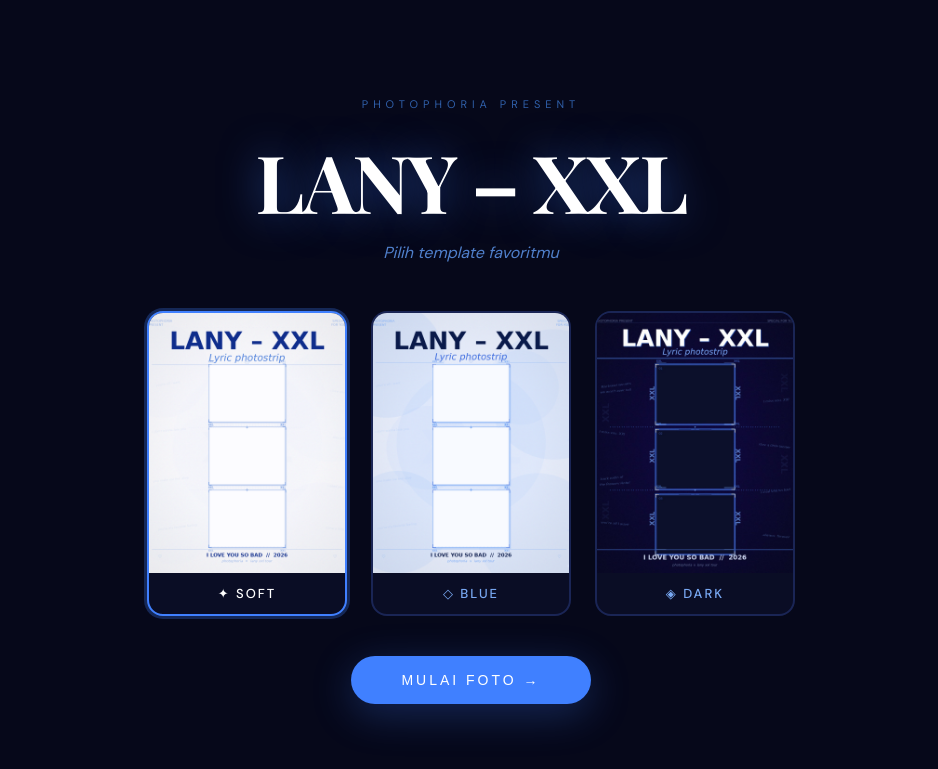
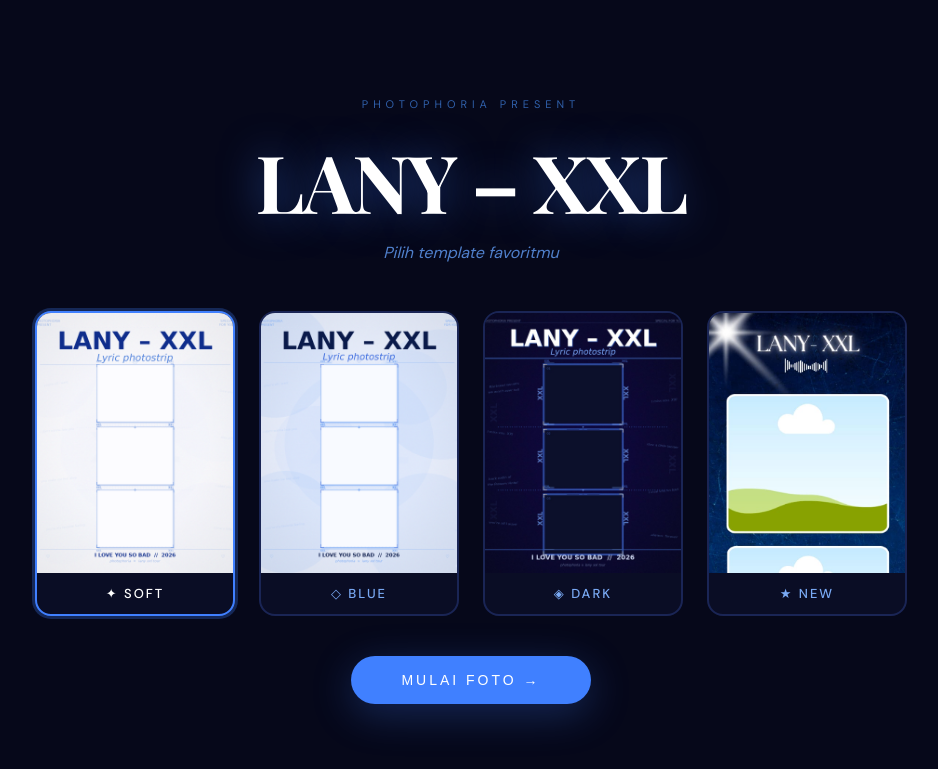
Before and after one commit to irfanferdynansyah/lany-photobooth, a Flask app: page /photobooth in a window 1280 px wide. Shown: the top 769 px of the page, without its empty margins (169-1107 px from the left). Run offline with Flask 3, Linux system fonts and the light colour scheme; some web fonts are replaced.

Commit message:
add new template

```diff
--- a/app.py
+++ b/app.py
@@ -36,6 +36,11 @@ TEMPLATES = {
         "file": "template_dark.png",
         "photo_w": 330, "photo_h": 250,
         "frames": [(464,345,0),(464,615,0),(464,885,0)]
+    },
+    "new": {
+        "file": "template_new.jpeg",
+        "photo_w": 430, "photo_h": 264,
+        "frames": [(268,358,0),(268,770,0),(268,1189,0)]
     },
 }
 
--- a/templates/index.html
+++ b/templates/index.html
@@ -90,6 +90,10 @@
         <div class="template-card" onclick="selectTemplate('dark', this)">
             <img src="{{ url_for('static', filename='template_dark.png') }}" alt="Dark">
             <div class="template-card-label">◈ Dark</div>
+        </div>
+        <div class="template-card" onclick="selectTemplate('new', this)">
+            <img src="{{ url_for('static', filename='template_new.jpeg') }}" alt="New">
+            <div class="template-card-label">★ New</div>
         </div>
     </div>
 
```
Also changed, not shown: static/template_new.jpeg (added).
